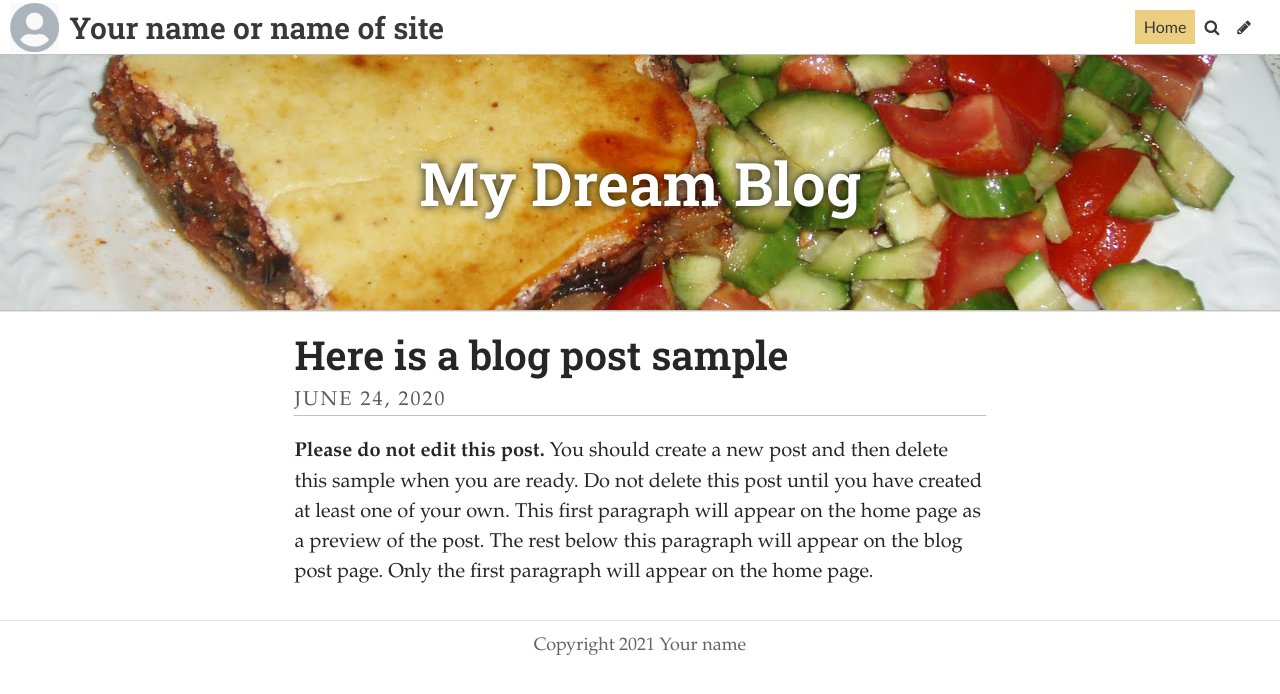
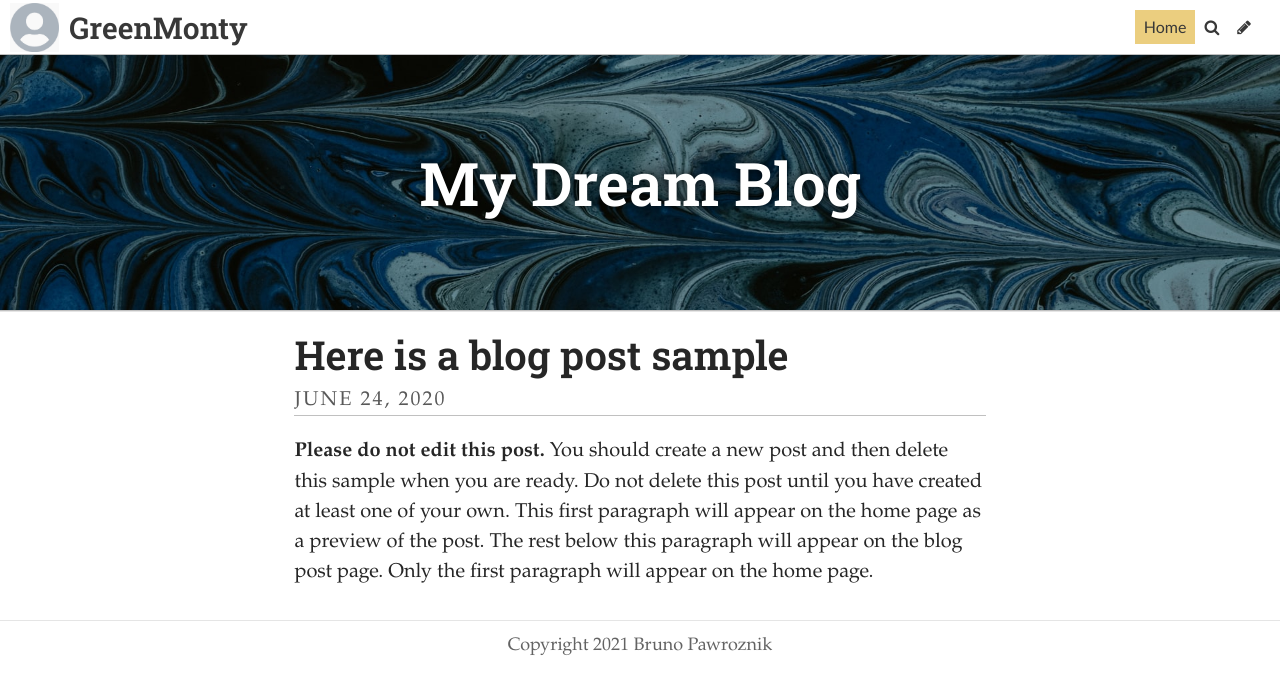
Before and after one commit to hbanks01/MontyBurnsSite, a Jekyll site: the page built from index.html, in a window 1280 px wide. Shown: the top 694 px of the page. Built offline with Jekyll 4.4.1, drawn with Linux system fonts in a browser that asks for light colours; some web fonts are replaced; the list of posts is cut into pages by our own code.

Commit message:
Update Settings “general”

```diff
--- a/_data/settings.yml
+++ b/_data/settings.yml
@@ -1,7 +1,7 @@
-title: Your name or name of site
+title: GreenMonty
 description: A website with a blog
-footer_text: Copyright 2021 Your name
-header_feature_image: ../uploads/moussaka.jpg
+footer_text: Copyright 2021 Bruno Pawroznik
+header_feature_image: ../uploads/pawel-czerwinski-7fpy4bvvqwo-unsplash.jpg
 header_text: My Dream Blog
 header_text_color: "#ffffff"
 bannerheight: 20vmax
```
Also changed, not shown: uploads/pawel-czerwinski-7fpy4bvvqwo-unsplash.jpg (added).
